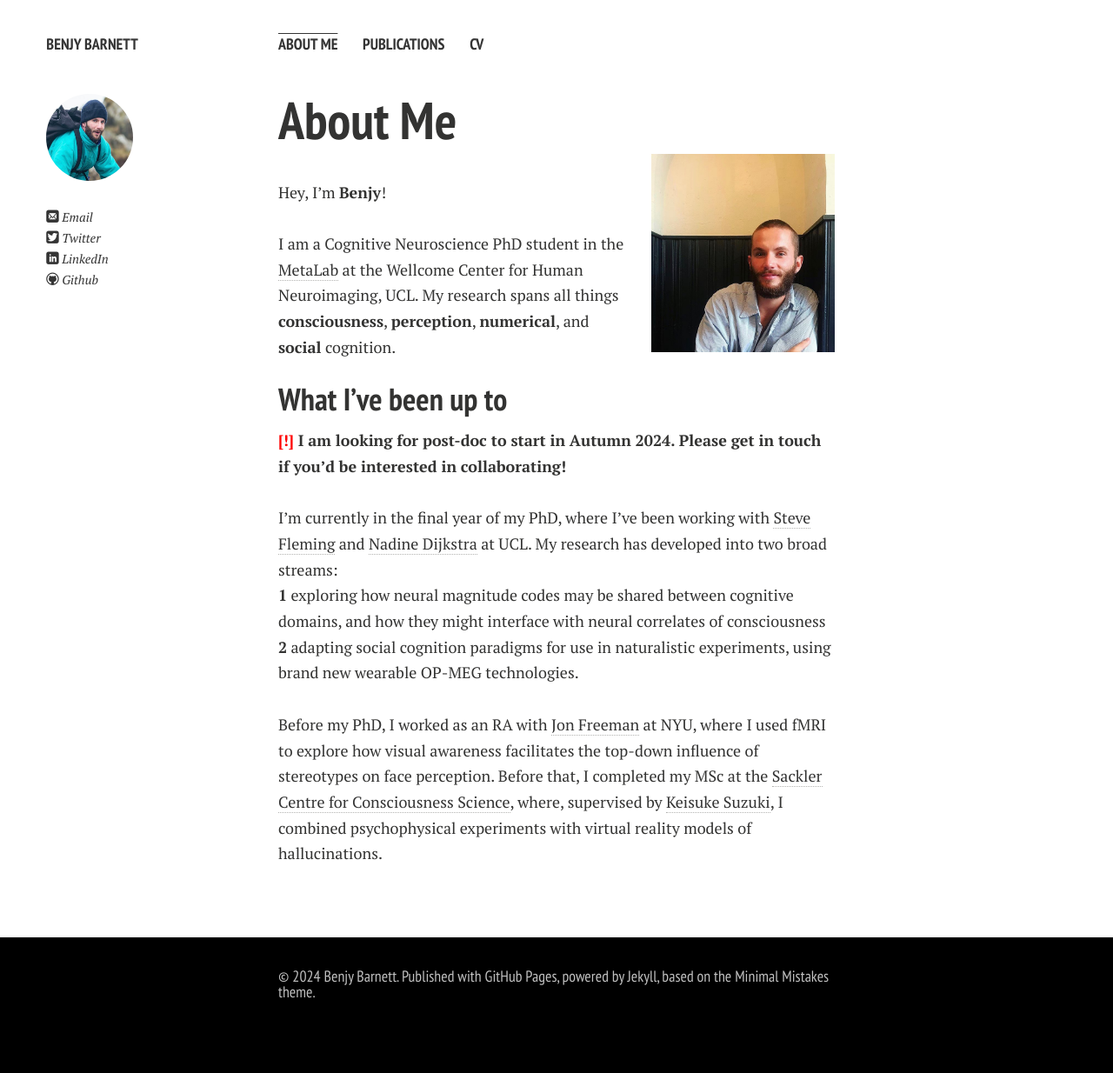
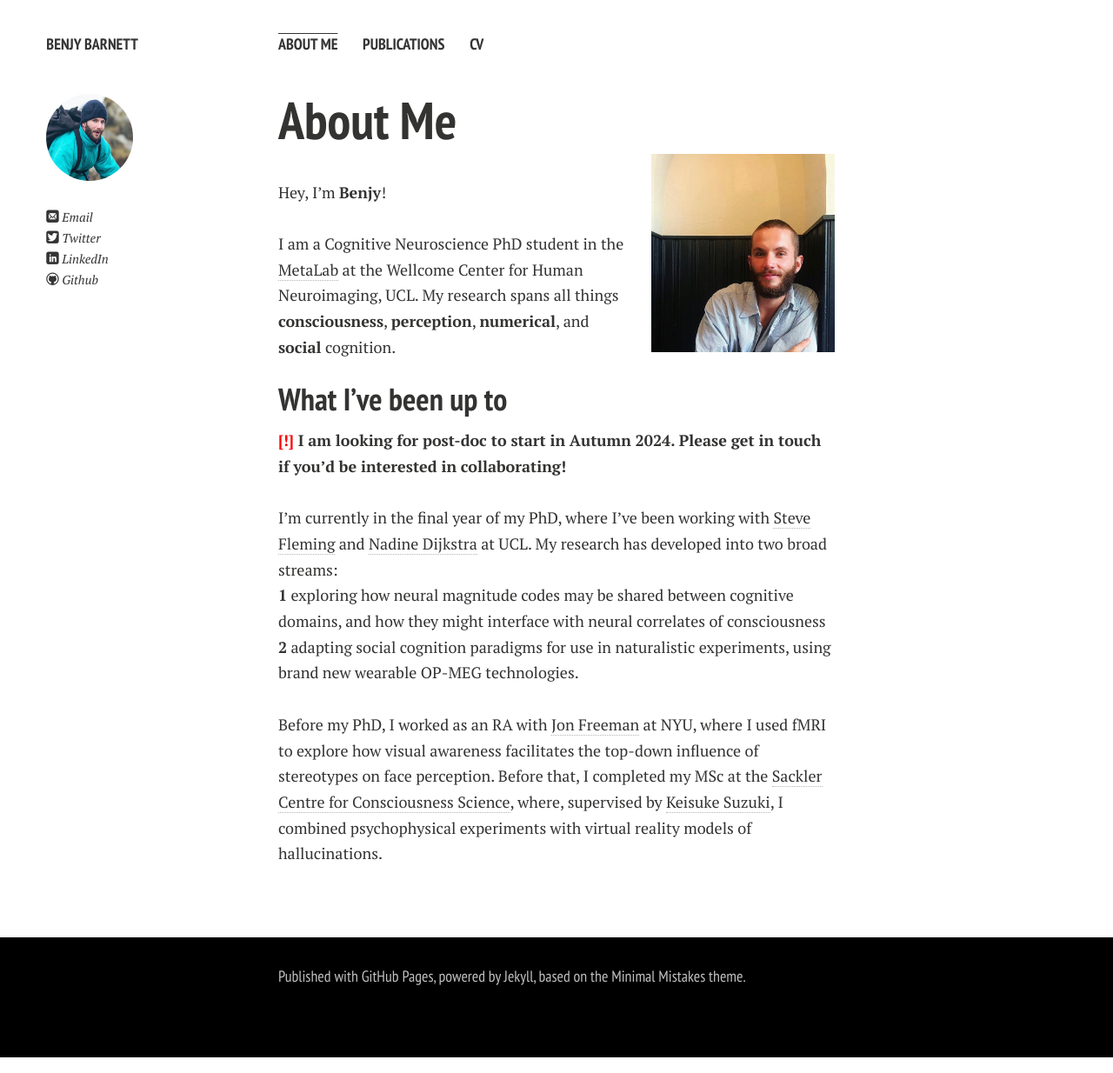
Before and after one commit to benjybarnett/benjybarnett.github.io, a Jekyll site: the page built from index.md, in a window 1280 px wide. Shown: the whole page at 87% size. Built offline with Jekyll 4.4.1, drawn with Linux system fonts in a browser that asks for light colours; nearby versions of some CDN libraries; comment, search, counter and statistics services are not loaded; a style sheet for code colours, icons or effects is not loaded; our own code applies the rules of GitHub Pages for plain Markdown files.

Commit message:
Update footer.html

```diff
--- a/_includes/footer.html
+++ b/_includes/footer.html
@@ -1,4 +1,4 @@
-<h6>&copy; {{ site.time | date: '%Y' }} {{ site.owner.name }}.
+<h6>
   Published with <a href="https://pages.github.com/" rel="nofollow">GitHub Pages</a>,
   powered by <a href="https://jekyllrb.com" rel="nofollow">Jekyll</a>,
   based on the <a href="https://mademistakes.com/" rel="nofollow">Minimal Mistakes</a> theme.
```
